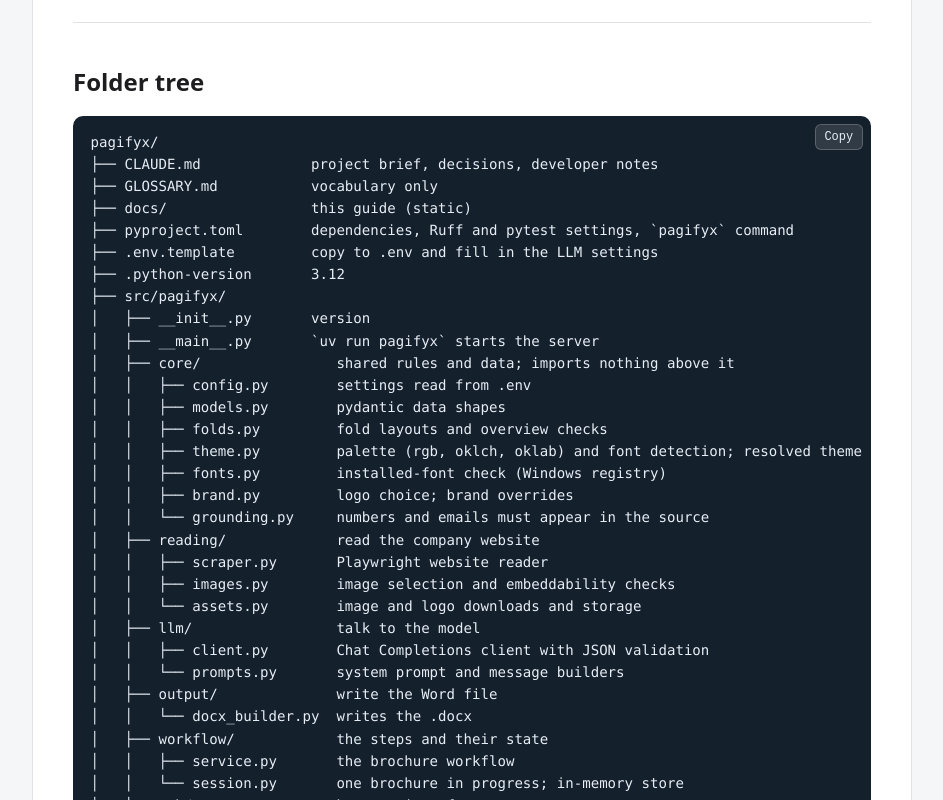
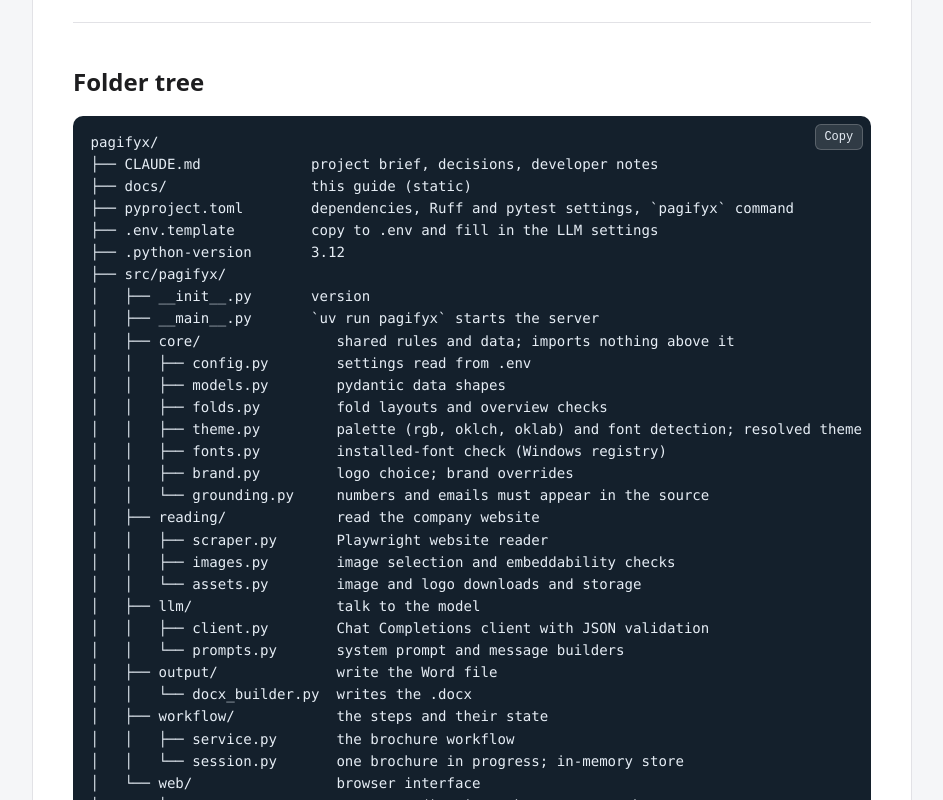
Before and after one commit to diazjhozua/pagifyx, a plain HTML site: page docs/index.html in a window 1280 px wide. Shown: the part 2820-3620 px from the top of the page, without its empty margins (294-1237 px from the left). Drawn offline with Linux system fonts and the light colour scheme.

Commit message:
docs: remove the glossary and point to CLAUDE.md
The terms now live in CLAUDE.md. docs/index.html no longer lists GLOSSARY.md, and the test count is 88.

```diff
--- a/docs/index.html
+++ b/docs/index.html
@@ -150,7 +150,6 @@ uv run pagifyx            # open http://127.0.0.1:8000</code></pre>
         <h2>Folder tree</h2>
         <pre><code>pagifyx/
 ├── CLAUDE.md             project brief, decisions, developer notes
-├── GLOSSARY.md           vocabulary only
 ├── docs/                 this guide (static)
 ├── pyproject.toml        dependencies, Ruff and pytest settings, `pagifyx` command
 ├── .env.template         copy to .env and fill in the LLM settings
@@ -313,8 +312,8 @@ uv run pagifyx            # open http://127.0.0.1:8000</code></pre>
           <strong>Theme</strong> is the visual system: palette and font. It lives in
           <code>core/theme.py</code>. <strong>Brand</strong> is the identity: name, tagline, and logo.
           It lives in <code>core/brand.py</code> and <code>core/models.py</code>. The form, the overrides,
-          and the docx builder keep the two apart. The vocabulary is defined in
-          <code>GLOSSARY.md</code>.
+          and the docx builder keep the two apart. The terms are listed in
+          <code>CLAUDE.md</code>.
         </p>
 
         <h3>Folds have faces</h3>
```
Also changed, not shown: 2 other files.
